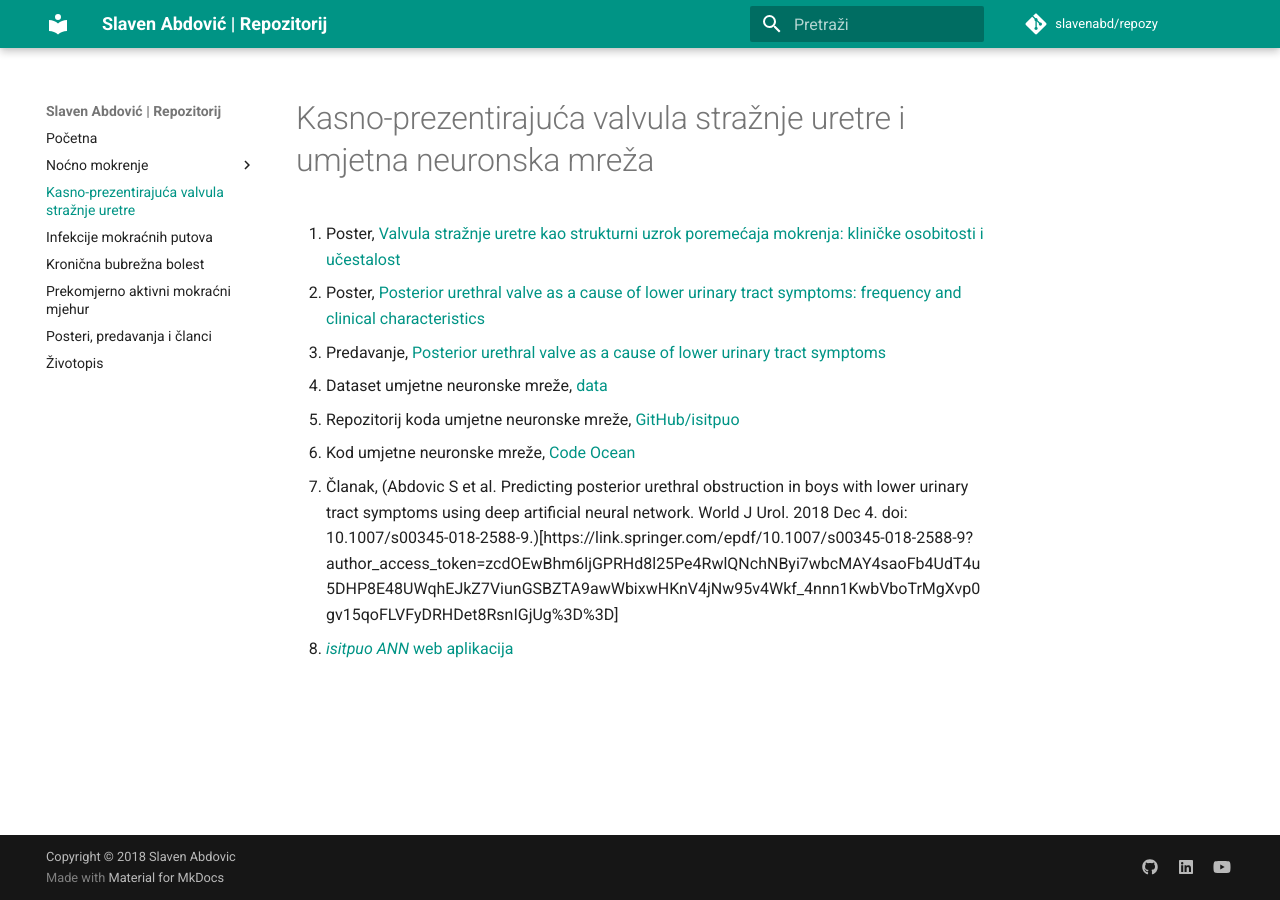
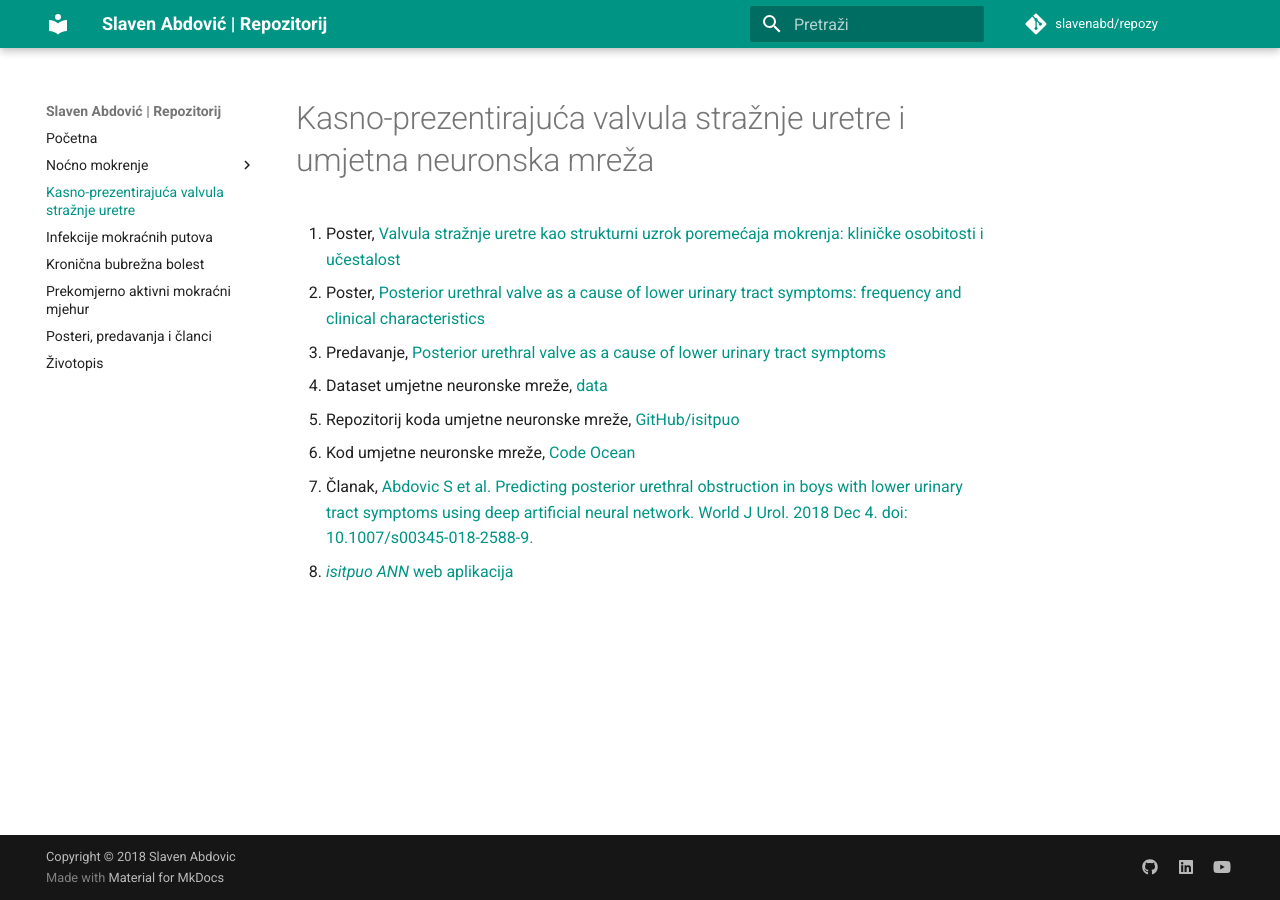
Before and after one commit to slavenabd/repozy, an MkDocs documentation site: the page built from docs/puv.md, in a window 1280 px wide. Built offline with MkDocs 1.6.1 and Material for MkDocs 9.7.7, drawn with Linux system fonts in a browser that asks for light colours; comment, search, counter and statistics services are not loaded.

Commit message:
correction

```diff
--- a/docs/puv.md
+++ b/docs/puv.md
@@ -6,5 +6,5 @@
    3. Dataset umjetne neuronske mreže, [data](https://gist.github.com/slavenabd/05736df33888aeafe475056339902270/raw/c94ee37141137cab2836e6d7f1ff48401869bcb1/Data_3.csv)
    4. Repozitorij koda umjetne neuronske mreže, [GitHub/isitpuo](https://github.com/slavenabd/isitpuo_ANN)
    5. Kod umjetne neuronske mreže, [Code Ocean](https://codeocean.com/2018/08/09/deep-artificial-neural-network-in-uroflowmetry-classification-for-late-presenting-posterior-urethral-valve-lpar-isitpuo-ann-rpar/)
-   6. Članak, (Abdovic S et al. Predicting posterior urethral obstruction in boys with lower urinary tract symptoms using deep artificial neural network. World J Urol. 2018 Dec 4. doi: 10.1007/s00345-018-2588-9.)[https://link.springer.com/epdf/10.1007/s00345-018-2588-9?author_access_token=zcdOEwBhm6ljGPRHd8l25Pe4RwlQNchNByi7wbcMAY4saoFb4UdT4u5DHP8E48UWqhEJkZ7ViunGSBZTA9awWbixwHKnV4jNw95v4Wkf_4nnn1KwbVboTrMgXvp0gv15qoFLVFyDRHDet8RsnIGjUg%3D%3D]
+   6. Članak, [Abdovic S et al. Predicting posterior urethral obstruction in boys with lower urinary tract symptoms using deep artificial neural network. World J Urol. 2018 Dec 4. doi: 10.1007/s00345-018-2588-9.](https://link.springer.com/epdf/10.1007/s00345-018-2588-9?author_access_token=zcdOEwBhm6ljGPRHd8l25Pe4RwlQNchNByi7wbcMAY4saoFb4UdT4u5DHP8E48UWqhEJkZ7ViunGSBZTA9awWbixwHKnV4jNw95v4Wkf_4nnn1KwbVboTrMgXvp0gv15qoFLVFyDRHDet8RsnIGjUg%3D%3D)
    7. [*isitpuo ANN* web aplikacija](https://isitpuo.herokuapp.com)
```
